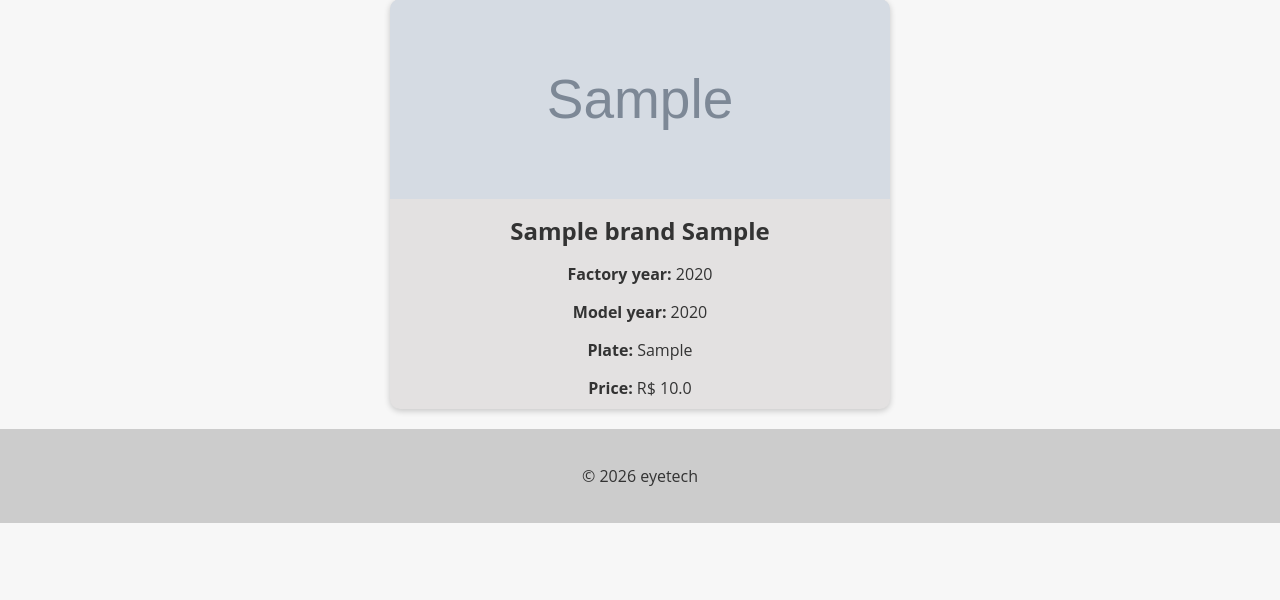
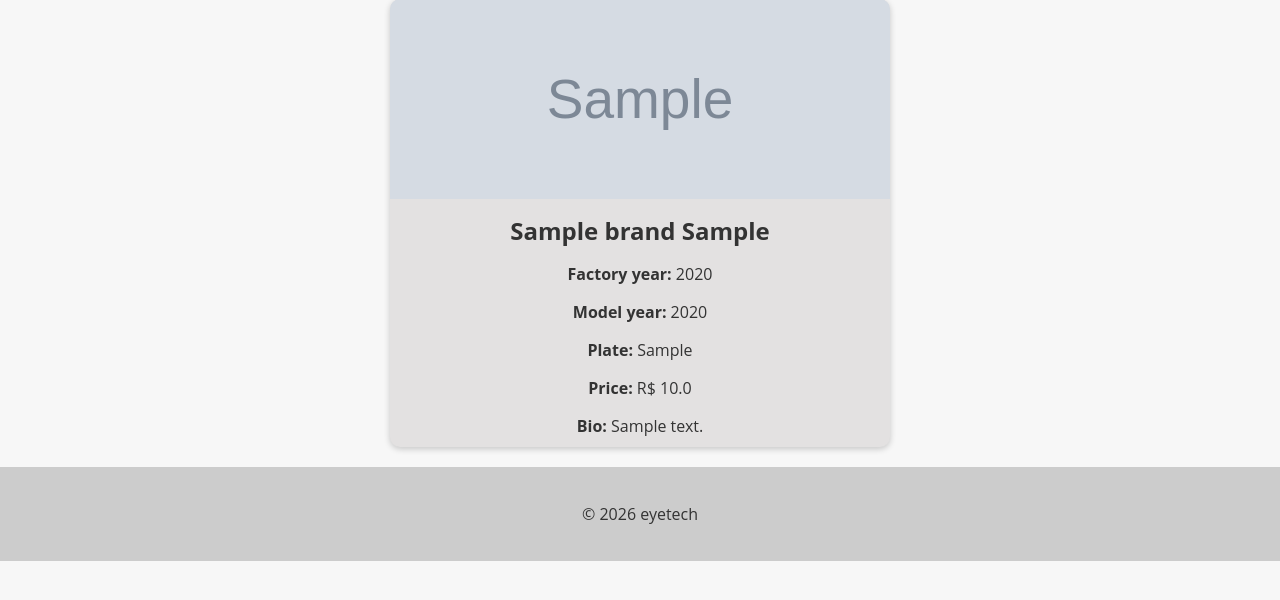
Before and after one commit to meiryannemartinspereira/vehicles, a Django app: page /vehicle/1/ in a window 1280 px wide. Shown: the part 71-671 px from the top of the page. Run offline with Django 5.2, Linux system fonts and the light colour scheme; tables that the repository leaves empty hold one stand-in row (values such as "Sample post"); grey boxes marked "Sample" are stand-in pictures.

Commit message:
feat: add bio to vehicle

```diff
--- a/vehicles/models.py
+++ b/vehicles/models.py
@@ -16,6 +16,7 @@ class Vehicle(models.Model):
     plate = models.CharField(max_length=20,blank=True, null=True)
     price = models.FloatField(blank=True, null=True)
     photo = models.ImageField(upload_to='vehicles/', blank=True, null=True)
+    bio = models.TextField(blank=True, null=True)
 
     def __str__(self):
         return self.model
--- a/vehicles/templates/vehicle_detail.html
+++ b/vehicles/templates/vehicle_detail.html
@@ -86,6 +86,9 @@
       <p><strong>Model year:</strong> {{ object.model_year }}</p>
       <p><strong>Plate:</strong> {{ object.plate }}</p>
       <p><strong>Price:</strong> R$ {{ object.price }}</p>
+      {% if object.bio %}
+        <p><strong>Bio:</strong> {{ object.bio }} </p>
+      {% endif %}
   </div>
   {% if user.is_authenticated %}
     <div class="buttons-container">
```
Also changed, not shown: vehicles/migrations/0006_vehicle_bio.py (added).
